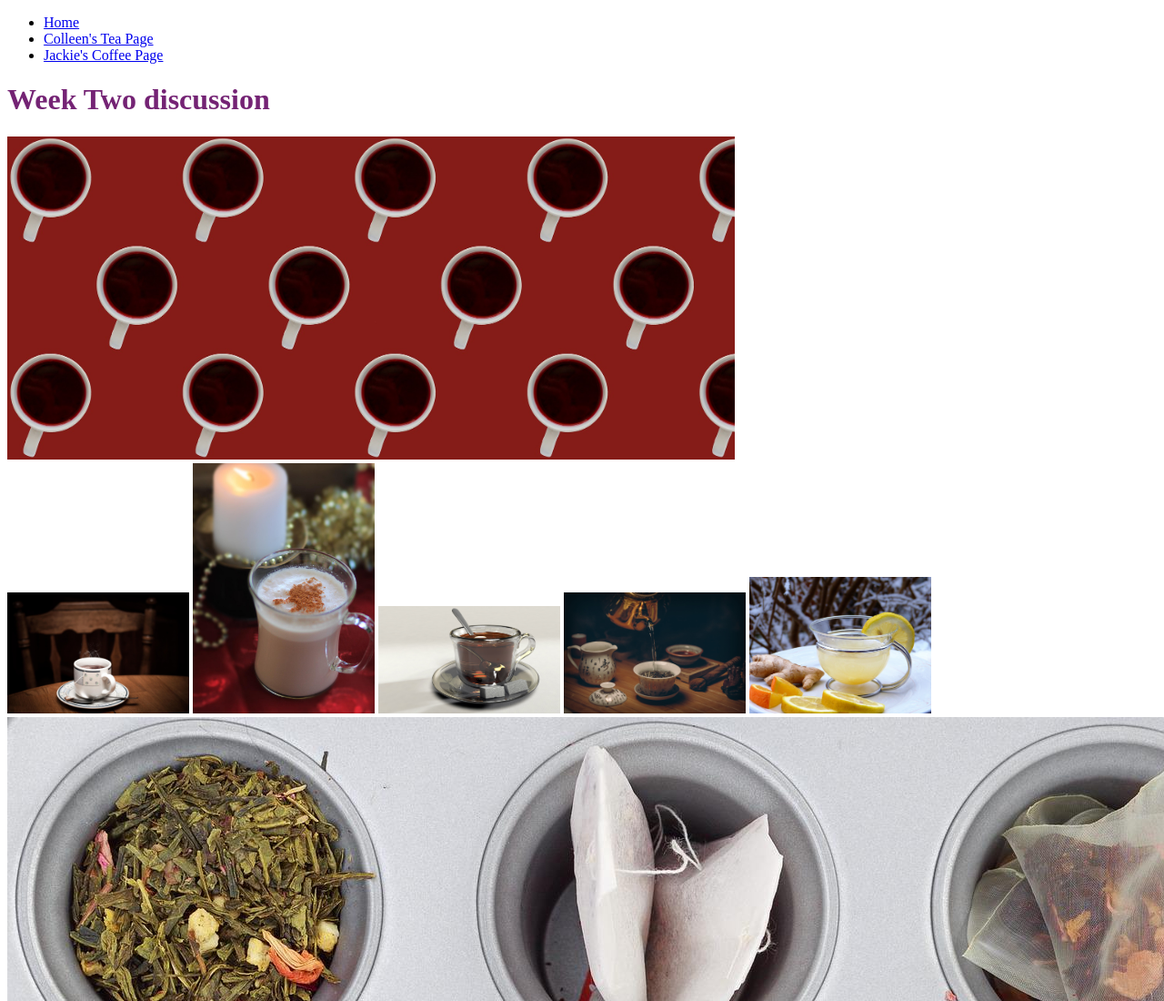
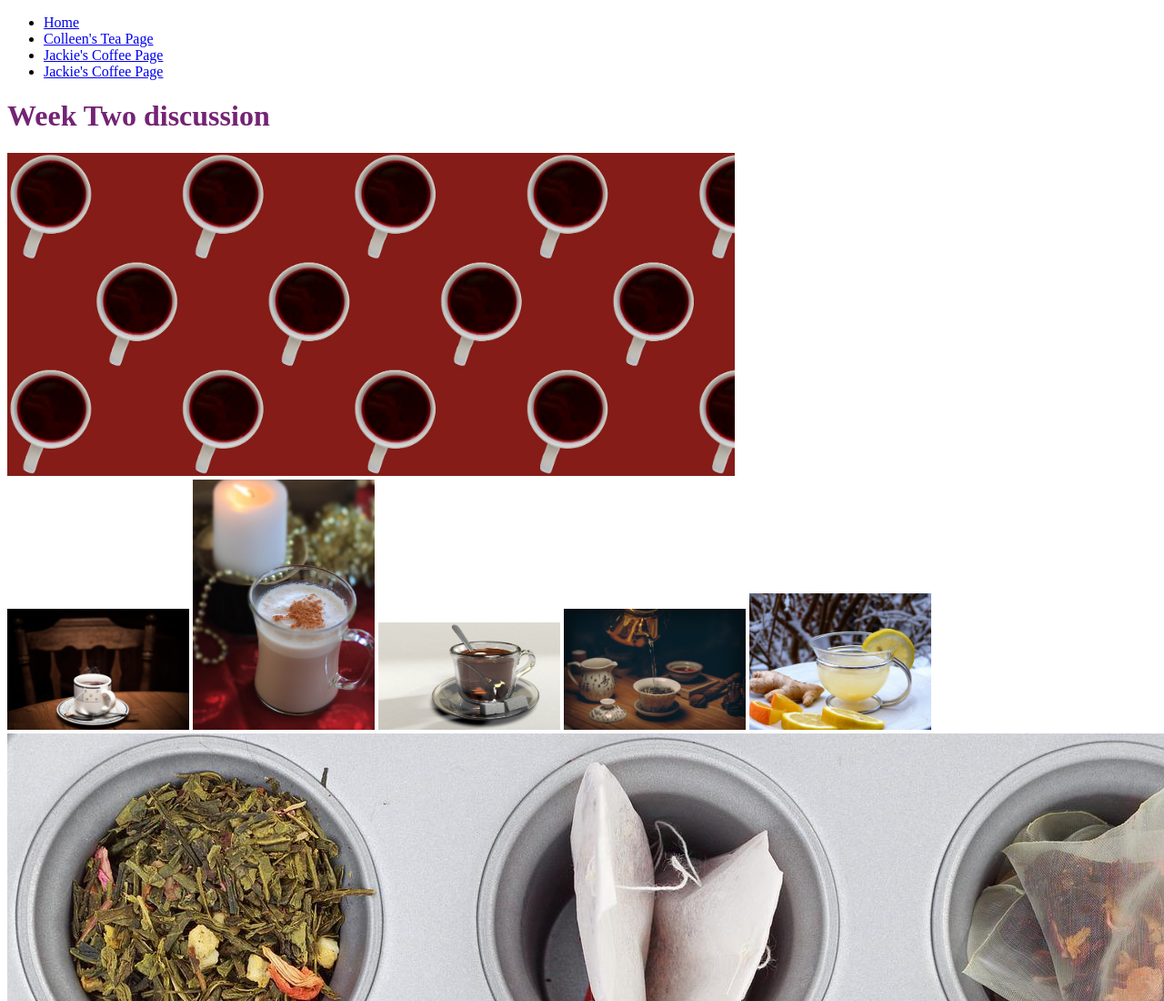
Before and after one commit to samikshya109/discussion_wk3, a plain HTML site: page colleen.html in a window 1280 px wide. Shown: the top 1100 px of the page at 91% size. Drawn offline with Linux system fonts and the light colour scheme.

Commit message:
Add files via upload

```diff
--- a/colleen.html
+++ b/colleen.html
@@ -14,6 +14,7 @@
                 <li><a href = "index.html">Home</a></li>
                 <li><a href="colleen.html">Colleen's Tea Page</a></li>
                 <li><a href="jackie.html">Jackie's Coffee Page</a></li>
+                <li><a href="samikshya.html">Jackie's Coffee Page</a></li>
             </ul>
         </nav>
         <h1>Week Two discussion</h1>
```
Also changed, not shown: index.html (+1 -0 lines), jackie.html (+1 -0 lines).
